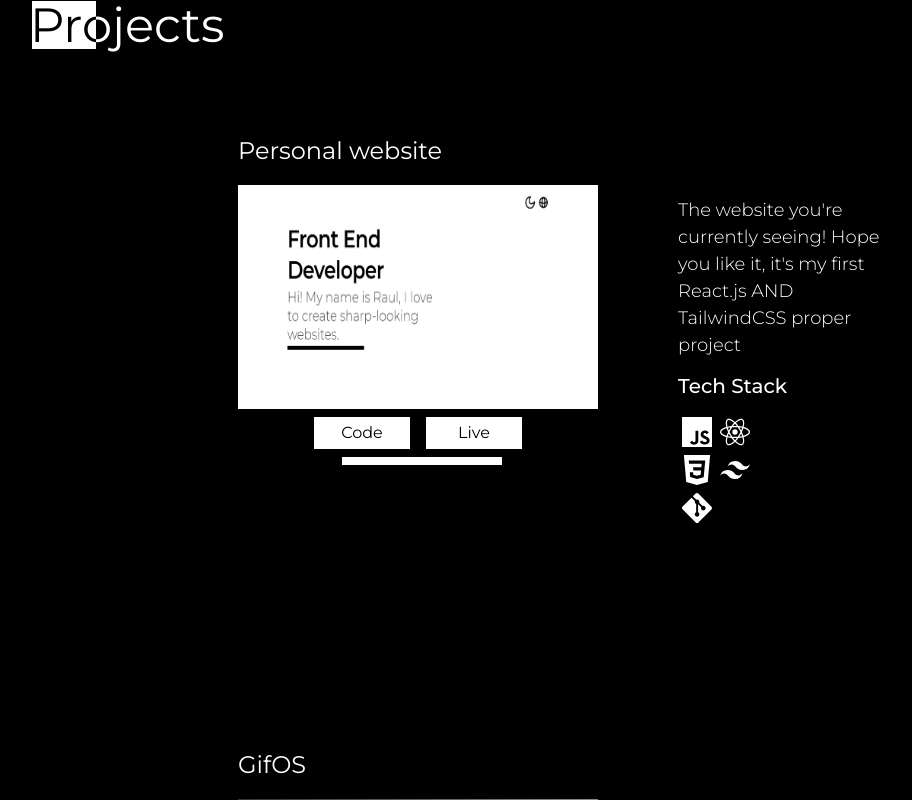
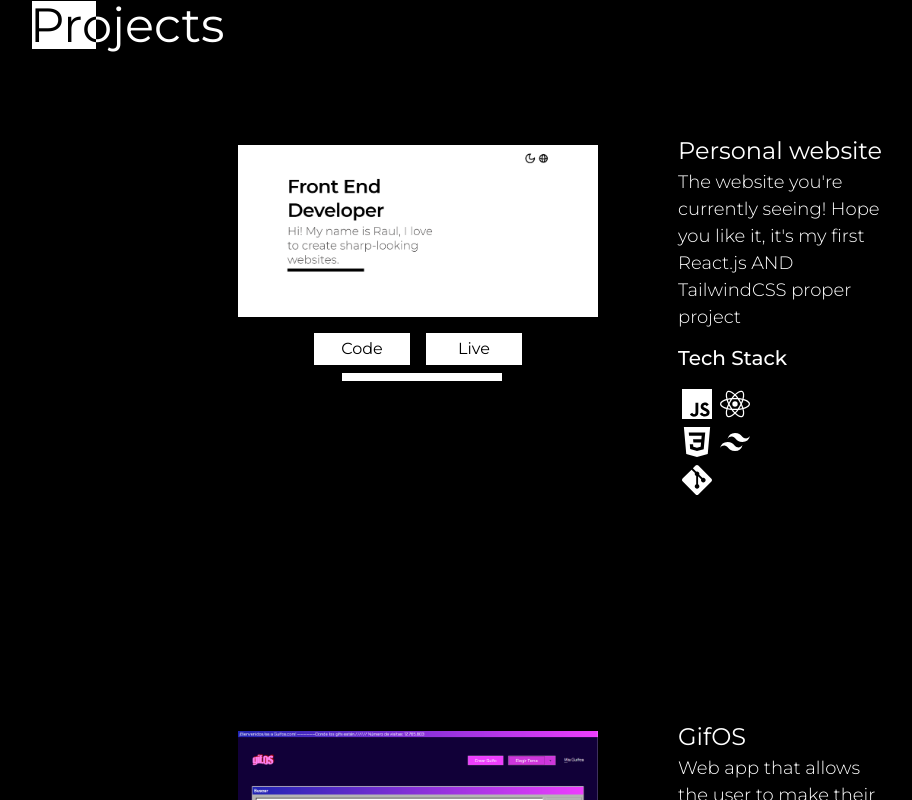
Before and after one commit to raulandreroman/new-portfolio, a React (Create React App) app: page / in a window 1280 px wide. Shown: the part 1860-2660 px from the top of the page, without its empty margins (178-1090 px from the left). Built offline with nearby package versions, Linux system fonts and the light colour scheme.

Commit message:
:recycle: refactor(Project): Change heading position

```diff
--- a/src/components/Preview/index.js
+++ b/src/components/Preview/index.js
@@ -11,7 +11,7 @@ console.log(previewUrl)
         src={previewUrl.mobile}
       />
       <img
-        className="self-start m-0 h-56 hidden lg:block"
+        className="self-start m-0 hidden lg:block"
         alt="Screenshot of current project"
         src={`${previewUrl.desktop}`}
       />
--- a/src/components/Project/index.js
+++ b/src/components/Project/index.js
@@ -17,12 +17,12 @@ export default function Project(props) {
     <div className='flex flex-col my-12 lg:flex-row lg:mb-32'>
       <div className={`flex flex-col mb-4 lg:mx-48 lg:max-w-1xl lg:mr-20 lg:mb-0`}>
 
-        <h4 className={'text-white mb-3 font-normal lg:self-start lg:mt-3 lg:mb-0'}>{title}</h4>
-        <button onClick={() => handleClick(secondLink)}>
+        <button className='my-2' onClick={() => handleClick(secondLink)}>
           <Preview previewUrl={previewUrl} />
         </button>
 
         <div className={'flex justify-center w-full max-w-sm self-center lg:max-w-none'}>
+
           <button
             onClick={() => handleClick(firstLink)}
             className={'w-auto flex-grow h-8 bg-white mx-2 lg:w-24 lg:h-8 lg:flex-grow-0 max'}
@@ -40,7 +40,8 @@ export default function Project(props) {
         <div className={`relative self-center w-48 h-2 mt-2 bg-white lg:ml-2 lg:w-40`} />
 
       </div>
-      <div className='flex flex-col items-start flex-shrink-0 lg:mt-19 lg:w-1/4'>
+      <div className='flex flex-col items-start flex-shrink-0 lg:w-1/4'>
+      <h4 className={'text-white mb-3 font-normal lg:self-start lg:mt-3 lg:mb-0'}>{title}</h4>
       <p className={'text-white text-lg font-light'}>{summary}</p>
       <TechStack content={techStack} />
       </div>
--- a/src/styles/main.css
+++ b/src/styles/main.css
@@ -1036,10 +1036,6 @@ h4{
     margin-bottom: 4rem;
   }
 
-  .lg\:mt-19{
-    margin-top: 4.75rem;
-  }
-
   .lg\:mr-20{
     margin-right: 5rem;
   }
```
